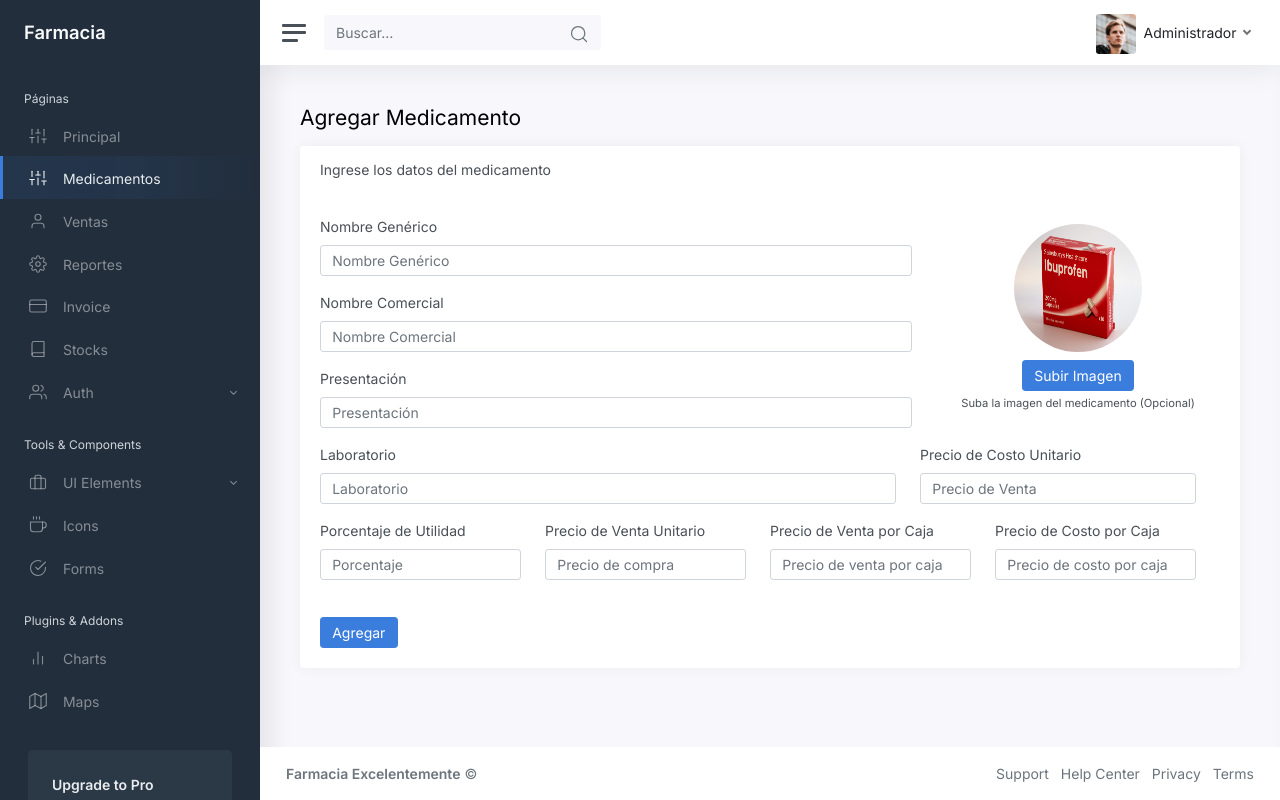
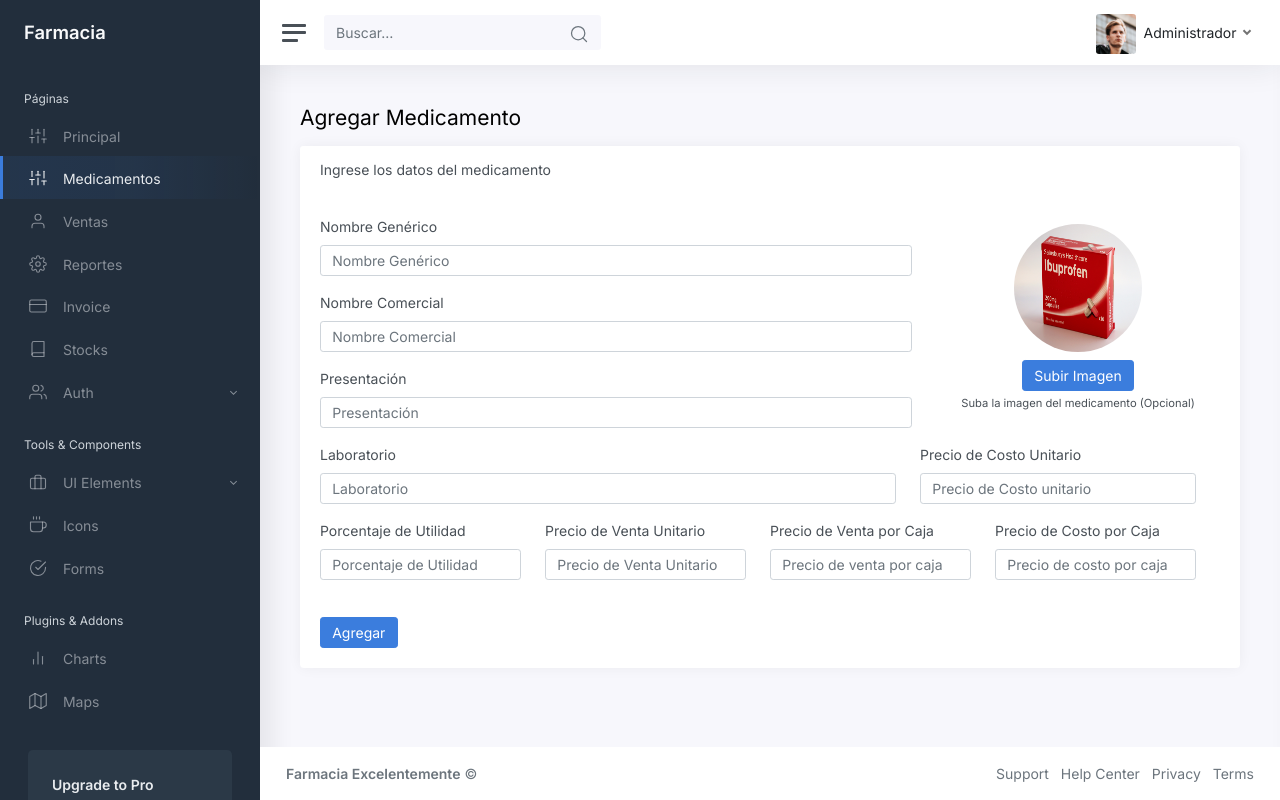
Before and after one commit to lindltaylor7/farmacia, a Laravel app: page /admin/medicamentos/create in a window 1280 px wide. Run offline with Laravel 8, Linux system fonts and the light colour scheme.

Commit message:
textos de campos

```diff
--- a/resources/views/admin/medicamentos/create.blade.php
+++ b/resources/views/admin/medicamentos/create.blade.php
@@ -58,7 +58,7 @@
                                     </div>
                                     <div class="col-md-4 mb-3">
                                         <label class="form-label" for="inputUsername">Precio de Costo Unitario</label>
-                                        <input type="number" name="p_costo" class="form-control" id="inputUsername" placeholder="Precio de Venta">
+                                        <input type="number" name="p_costo" class="form-control" id="inputUsername" placeholder="Precio de Costo unitario">
                                     </div>
                                 </div>
 
@@ -67,11 +67,11 @@
                                 <div class="row">
                                     <div class="col-sm-3 mb-3">
                                         <label class="form-label" for="inputUsername">Porcentaje de Utilidad</label>
-                                        <input type="number" name="utilidad" class="form-control" id="inputUsername" placeholder="Porcentaje">
+                                        <input type="number" name="utilidad" class="form-control" id="inputUsername" placeholder="Porcentaje de Utilidad">
                                     </div>
                                     <div class="col-sm-3 mb-3">
                                         <label class="form-label" for="inputUsername">Precio de Venta Unitario</label>
-                                        <input type="number" name="p_costo" class="form-control" id="inputUsername" placeholder="Precio de compra">
+                                        <input type="number" name="p_costo" class="form-control" id="inputUsername" placeholder="Precio de Venta Unitario">
                                     </div>
                                     <div class="col-sm-3 mb-3">
                                         <label class="form-label" for="inputUsername">Precio de Venta por Caja</label>
```
